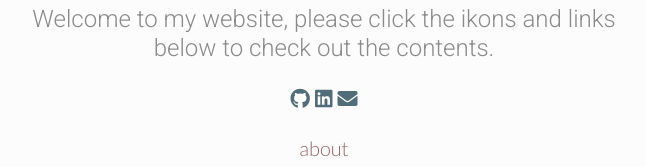
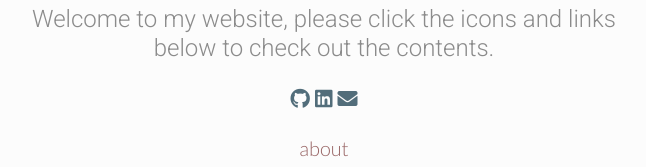
Before and after one commit to Utatistics/portfolio, a plain HTML site: page index.html in a window 1280 px wide. Shown: the part 398-565 px from the top of the page, 316-962 px from the left. Drawn offline with nearby package versions, Linux system fonts and the light colour scheme.

Commit message:
modified

```diff
--- a/index.html
+++ b/index.html
@@ -52,7 +52,7 @@
   <h3 class="intro">Researcher at think tank seeking PhD opportunity.</h3>
 
 
-  <h4 class="description">Welcome to my website, please click the ikons and links below to check out the contents.</h4>
+  <h4 class="description">Welcome to my website, please click the icons and links below to check out the contents.</h4>
 
 </section>
 
```
